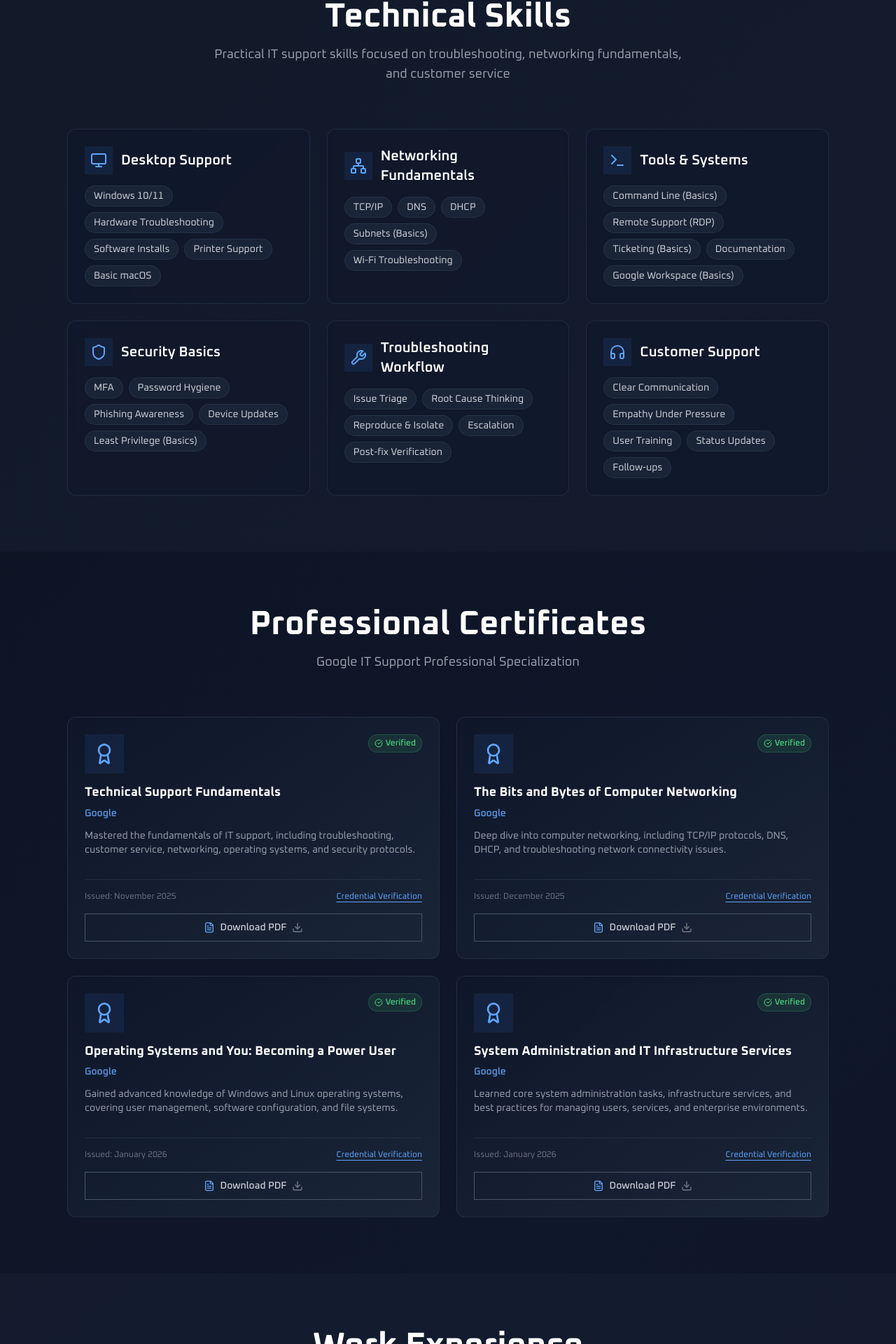
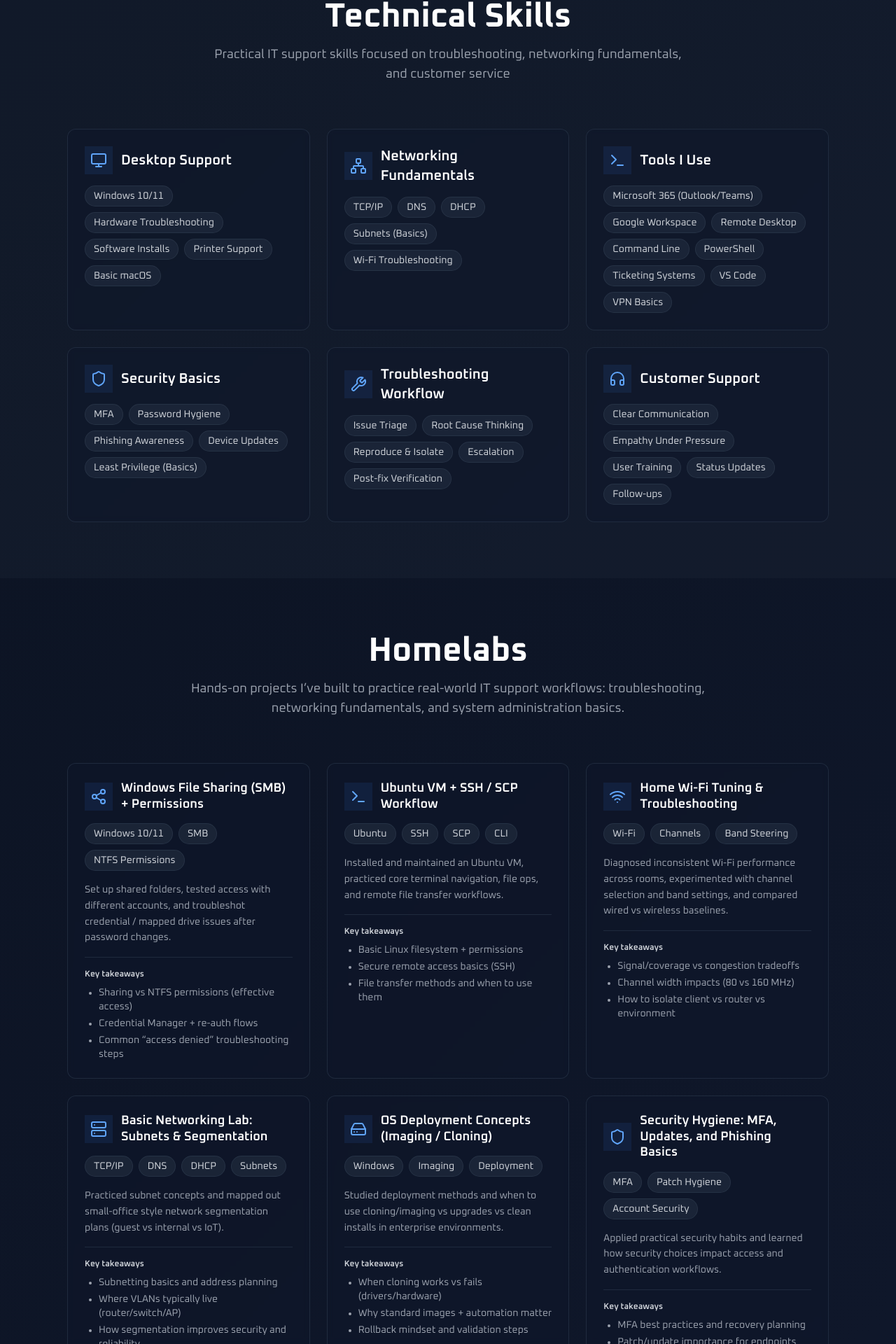
Before and after one commit to Eazyny/resume_site, a React (Vite) app: page / in a window 1280 px wide. Shown: the part 880-2800 px from the top of the page at 70% size. Built offline with nearby package versions, Linux system fonts and the light colour scheme.

Commit message:
perf: homelabs section + hero core skills + skills update + header link update

```diff
--- a/src/App.jsx
+++ b/src/App.jsx
@@ -8,6 +8,7 @@ import Certifications from '@/components/Certifications';
 import Experience from '@/components/Experience';
 import Contact from '@/components/Contact';
 import Footer from '@/components/Footer';
+import Homelabs from '@/components/Homelabs';
 
 function App() {
   return (
@@ -21,6 +22,7 @@ function App() {
         <main>
           <Hero />
           <Skills />
+          <Homelabs />
           <Certifications />
           <Experience />
           <Contact />
--- a/src/components/Header.jsx
+++ b/src/components/Header.jsx
@@ -17,9 +17,10 @@ const Header = () => {
 
   const navItems = [
     { label: 'Skills', href: '#skills' },
+    { label: 'HomeLabs', href: '#homelabs' },
     { label: 'Certifications', href: '#certifications' },
     { label: 'Experience', href: '#experience' },
-    { label: 'Contact', href: '#contact' }
+    { label: 'Contact', href: '#contact' },
   ];
 
   const scrollToSection = (href) => {
--- a/src/components/Hero.jsx
+++ b/src/components/Hero.jsx
@@ -1,10 +1,32 @@
 import React from 'react';
 import { motion } from 'framer-motion';
-import { Download, Mail } from 'lucide-react';
+import {
+  Download,
+  Mail,
+  Monitor,
+  Network,
+  Shield,
+  Wrench,
+  Headphones,
+  Cloud,
+  Ticket,
+  Terminal,
+} from 'lucide-react';
 import { Button } from '@/components/ui/button';
 import DecodedText from '@/components/ui/decode-text';
 
 const RESUME_URL = '/ozony-elsevif-resume.pdf';
+
+const coreSkills = [
+  { label: 'Windows 10/11', icon: Monitor },
+  { label: 'Troubleshooting', icon: Wrench },
+  { label: 'DNS / TCP/IP', icon: Network },
+  { label: 'Remote Support', icon: Headphones },
+  { label: 'Microsoft 365', icon: Cloud },
+  { label: 'Ticketing / Triage', icon: Ticket },
+  { label: 'PowerShell (Basics)', icon: Terminal },
+  { label: 'Security Awareness', icon: Shield },
+];
 
 const Hero = () => {
   const handleDownloadResume = () => {
@@ -76,6 +98,31 @@ const Hero = () => {
                 <DecodedText speed={12}>Contact Me</DecodedText>
               </Button>
             </motion.div>
+
+            {/* ✅ Core Skills strip */}
+            <motion.div
+              initial={{ opacity: 0, y: 14 }}
+              animate={{ opacity: 1, y: 0 }}
+              transition={{ delay: 0.55, duration: 0.5 }}
+              className="pt-2"
+            >
+              <p className="text-sm text-gray-500 mb-3">Core Skills</p>
+
+              <div className="flex flex-wrap gap-2">
+                {coreSkills.map((item) => {
+                  const Icon = item.icon;
+                  return (
+                    <span
+                      key={item.label}
+                      className="inline-flex items-center gap-2 rounded-full border border-slate-700/60 bg-slate-900/40 px-3 py-1.5 text-sm text-gray-300 transition-colors hover:border-blue-500/50 hover:bg-blue-500/10"
+                    >
+                      <Icon className="h-4 w-4 text-blue-400" />
+                      {item.label}
+                    </span>
+                  );
+                })}
+              </div>
+            </motion.div>
           </motion.div>
 
           <motion.div
--- /dev/null
+++ b/src/components/Homelabs.jsx
@@ -0,0 +1,156 @@
+import React from 'react';
+import { motion } from 'framer-motion';
+import { Server, HardDrive, Shield, Wifi, Terminal, Share2 } from 'lucide-react';
+
+const Homelabs = () => {
+  const labs = [
+    {
+      icon: Share2,
+      title: 'Windows File Sharing (SMB) + Permissions',
+      stack: ['Windows 10/11', 'SMB', 'NTFS Permissions'],
+      description:
+        'Set up shared folders, tested access with different accounts, and troubleshot credential / mapped drive issues after password changes.',
+      takeaways: [
+        'Sharing vs NTFS permissions (effective access)',
+        'Credential Manager + re-auth flows',
+        'Common “access denied” troubleshooting steps',
+      ],
+    },
+    {
+      icon: Terminal,
+      title: 'Ubuntu VM + SSH / SCP Workflow',
+      stack: ['Ubuntu', 'SSH', 'SCP', 'CLI'],
+      description:
+        'Installed and maintained an Ubuntu VM, practiced core terminal navigation, file ops, and remote file transfer workflows.',
+      takeaways: [
+        'Basic Linux filesystem + permissions',
+        'Secure remote access basics (SSH)',
+        'File transfer methods and when to use them',
+      ],
+    },
+    {
+      icon: Wifi,
+      title: 'Home Wi-Fi Tuning & Troubleshooting',
+      stack: ['Wi-Fi', 'Channels', 'Band Steering'],
+      description:
+        'Diagnosed inconsistent Wi-Fi performance across rooms, experimented with channel selection and band settings, and compared wired vs wireless baselines.',
+      takeaways: [
+        'Signal/coverage vs congestion tradeoffs',
+        'Channel width impacts (80 vs 160 MHz)',
+        'How to isolate client vs router vs environment',
+      ],
+    },
+    {
+      icon: Server,
+      title: 'Basic Networking Lab: Subnets & Segmentation',
+      stack: ['TCP/IP', 'DNS', 'DHCP', 'Subnets'],
+      description:
+        'Practiced subnet concepts and mapped out small-office style network segmentation plans (guest vs internal vs IoT).',
+      takeaways: [
+        'Subnetting basics and address planning',
+        'Where VLANs typically live (router/switch/AP)',
+        'How segmentation improves security and reliability',
+      ],
+    },
+    {
+      icon: HardDrive,
+      title: 'OS Deployment Concepts (Imaging / Cloning)',
+      stack: ['Windows', 'Imaging', 'Deployment'],
+      description:
+        'Studied deployment methods and when to use cloning/imaging vs upgrades vs clean installs in enterprise environments.',
+      takeaways: [
+        'When cloning works vs fails (drivers/hardware)',
+        'Why standard images + automation matter',
+        'Rollback mindset and validation steps',
+      ],
+    },
+    {
+      icon: Shield,
+      title: 'Security Hygiene: MFA, Updates, and Phishing Basics',
+      stack: ['MFA', 'Patch Hygiene', 'Account Security'],
+      description:
+        'Applied practical security habits and learned how security choices impact access and authentication workflows.',
+      takeaways: [
+        'MFA best practices and recovery planning',
+        'Patch/update importance for endpoints',
+        'Phishing patterns + user education',
+      ],
+    },
+  ];
+
+  return (
+    <section id="homelabs" className="py-20 px-4">
+      <div className="container mx-auto max-w-6xl">
+        <motion.div
+          initial={{ opacity: 0, y: 20 }}
+          whileInView={{ opacity: 1, y: 0 }}
+          viewport={{ once: true }}
+          transition={{ duration: 0.6 }}
+          className="text-center mb-16"
+        >
+          <h2 className="text-4xl md:text-5xl font-bold text-white mb-4">
+            Homelabs
+          </h2>
+          <p className="text-gray-400 text-lg max-w-3xl mx-auto">
+            Hands-on projects I’ve built to practice real-world IT support workflows: troubleshooting,
+            networking fundamentals, and system administration basics.
+          </p>
+        </motion.div>
+
+        <div className="grid md:grid-cols-2 lg:grid-cols-3 gap-6">
+          {labs.map((lab, index) => {
+            const Icon = lab.icon;
+
+            return (
+              <motion.div
+                key={lab.title}
+                initial={{ opacity: 0, y: 30 }}
+                whileInView={{ opacity: 1, y: 0 }}
+                viewport={{ once: true }}
+                transition={{ duration: 0.5, delay: index * 0.06 }}
+                className="bg-slate-900/50 backdrop-blur-sm rounded-xl p-6 border border-slate-700/50 hover:border-blue-500/50 transition-all duration-300 hover:shadow-lg hover:shadow-blue-500/10"
+              >
+                <div className="flex items-center gap-3 mb-4">
+                  <div className="p-2 bg-blue-500/10 rounded-lg">
+                    <Icon className="w-6 h-6 text-blue-400" />
+                  </div>
+                  <h3 className="text-lg font-semibold text-white leading-tight">
+                    {lab.title}
+                  </h3>
+                </div>
+
+                <div className="flex flex-wrap gap-2 mb-4">
+                  {lab.stack.map((item) => (
+                    <span
+                      key={item}
+                      className="px-3 py-1 bg-slate-800/80 text-gray-300 rounded-full text-sm border border-slate-700/50"
+                    >
+                      {item}
+                    </span>
+                  ))}
+                </div>
+
+                <p className="text-gray-400 text-sm leading-relaxed mb-4">
+                  {lab.description}
+                </p>
+
+                <div className="pt-4 border-t border-slate-700/50">
+                  <p className="text-xs font-semibold text-gray-300 mb-2">
+                    Key takeaways
+                  </p>
+                  <ul className="text-gray-400 text-sm space-y-1 list-disc pl-5">
+                    {lab.takeaways.map((t) => (
+                      <li key={t}>{t}</li>
+                    ))}
+                  </ul>
+                </div>
+              </motion.div>
+            );
+          })}
+        </div>
+      </div>
+    </section>
+  );
+};
+
+export default Homelabs;
--- a/src/components/Skills.jsx
+++ b/src/components/Skills.jsx
@@ -7,33 +7,42 @@ const Skills = () => {
     {
       icon: Monitor,
       title: 'Desktop Support',
-      skills: ['Windows 10/11', 'Hardware Troubleshooting', 'Software Installs', 'Printer Support', 'Basic macOS']
+      skills: ['Windows 10/11', 'Hardware Troubleshooting', 'Software Installs', 'Printer Support', 'Basic macOS'],
     },
     {
       icon: Network,
       title: 'Networking Fundamentals',
-      skills: ['TCP/IP', 'DNS', 'DHCP', 'Subnets (Basics)', 'Wi-Fi Troubleshooting']
+      skills: ['TCP/IP', 'DNS', 'DHCP', 'Subnets (Basics)', 'Wi-Fi Troubleshooting'],
     },
     {
       icon: Terminal,
-      title: 'Tools & Systems',
-      skills: ['Command Line (Basics)', 'Remote Support (RDP)', 'Ticketing (Basics)', 'Documentation', 'Google Workspace (Basics)']
+      title: 'Tools I Use',
+      skills: [
+        'Microsoft 365 (Outlook/Teams)',
+        'Google Workspace',
+        'Remote Desktop',
+        'Command Line',
+        'PowerShell',
+        'Ticketing Systems',
+        'VS Code',
+        'VPN Basics',
+      ],
     },
     {
       icon: Shield,
       title: 'Security Basics',
-      skills: ['MFA', 'Password Hygiene', 'Phishing Awareness', 'Device Updates', 'Least Privilege (Basics)']
+      skills: ['MFA', 'Password Hygiene', 'Phishing Awareness', 'Device Updates', 'Least Privilege (Basics)'],
     },
     {
       icon: Wrench,
       title: 'Troubleshooting Workflow',
-      skills: ['Issue Triage', 'Root Cause Thinking', 'Reproduce & Isolate', 'Escalation', 'Post-fix Verification']
+      skills: ['Issue Triage', 'Root Cause Thinking', 'Reproduce & Isolate', 'Escalation', 'Post-fix Verification'],
     },
     {
       icon: Headphones,
       title: 'Customer Support',
-      skills: ['Clear Communication', 'Empathy Under Pressure', 'User Training', 'Status Updates', 'Follow-ups']
-    }
+      skills: ['Clear Communication', 'Empathy Under Pressure', 'User Training', 'Status Updates', 'Follow-ups'],
+    },
   ];
 
   return (
@@ -72,6 +81,7 @@ const Skills = () => {
                   </div>
                   <h3 className="text-xl font-semibold text-white">{category.title}</h3>
                 </div>
+
                 <div className="flex flex-wrap gap-2">
                   {category.skills.map((skill) => (
                     <span
```
